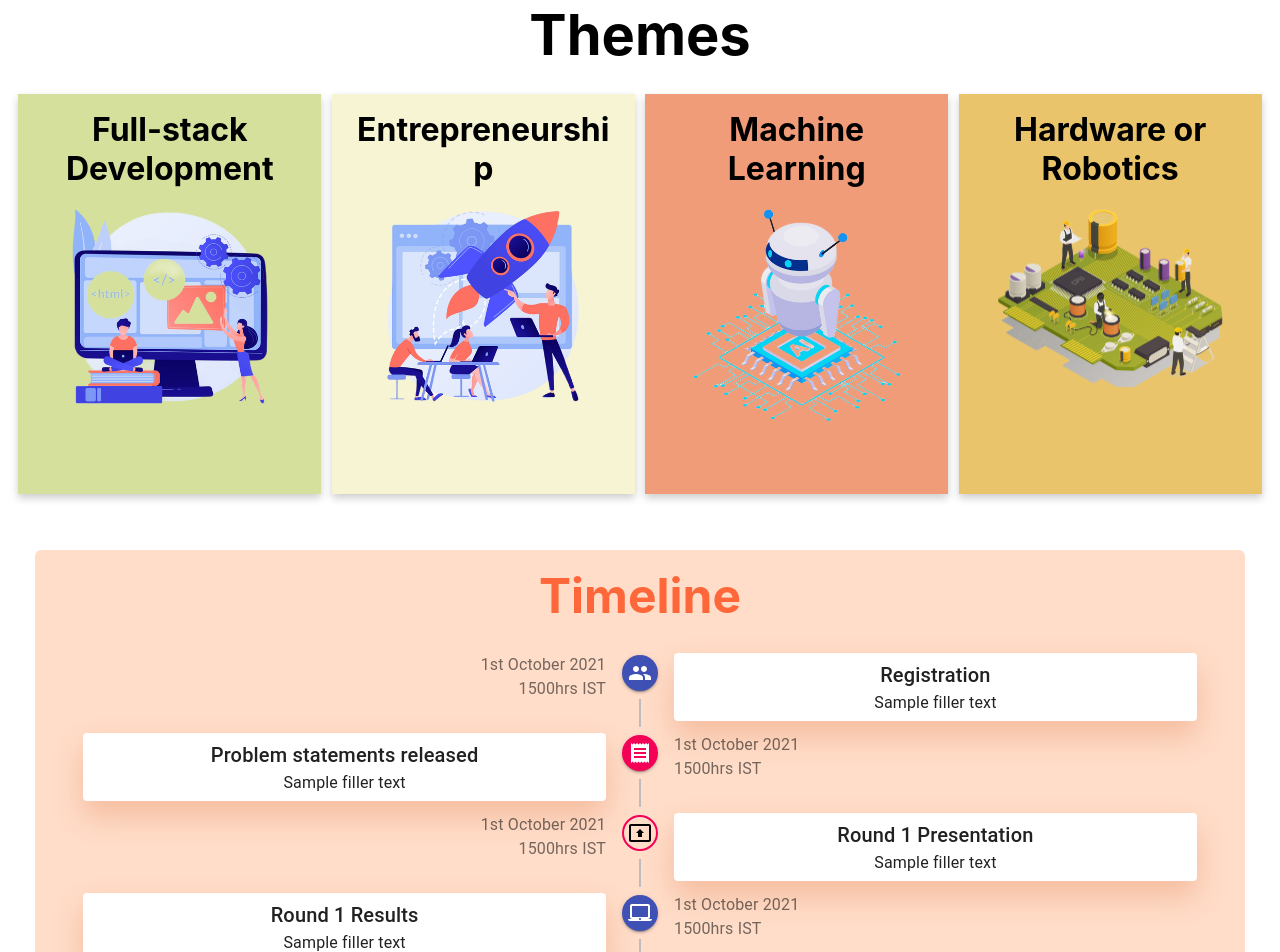
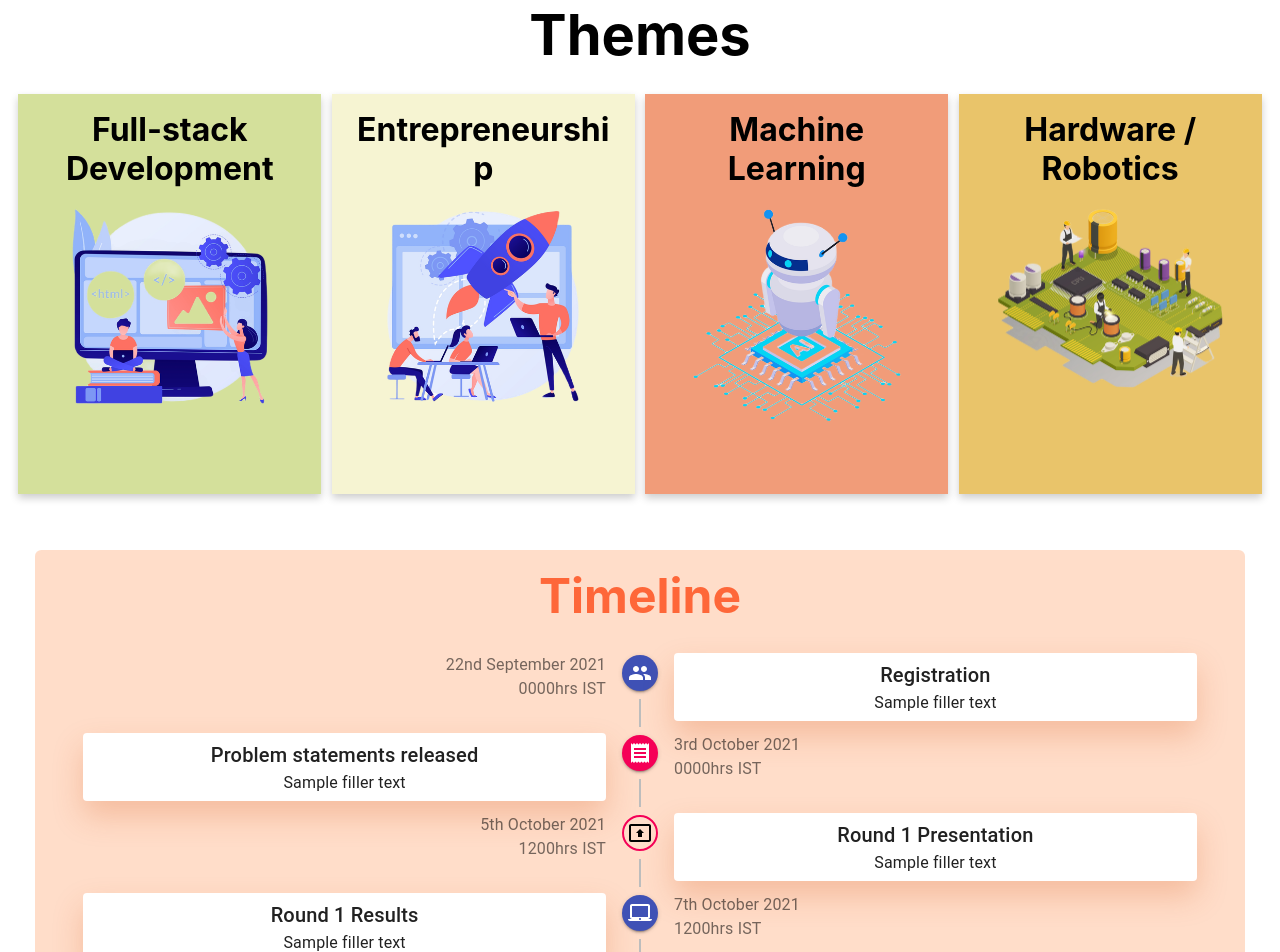
Before and after one commit to amanMahendroo/innovathon, a React (Create React App) app in the folder my-app/: page / in a window 1280 px wide. Shown: the part 1380-2332 px from the top of the page. Built offline with nearby package versions, Linux system fonts and the light colour scheme.

Commit message:
minor changes

```diff
--- a/my-app/src/assets/content.json
+++ b/my-app/src/assets/content.json
@@ -11,14 +11,14 @@
             "title": "Full-stack Development",
             "img_url": "",
             "img_alt": "full-stack",
-            "text": "Lorem ipsum dolor sit amet consectetur adipisicing elit. Dignissimos facilis voluptatum magnam eum sunt ipsa provident nulla nihil sapiente, consectetur quisquam aut, dolores blanditiis corporis iste quam sint! Debitis, dolores."
+            "text": "Test your expertise in creating user-friendly interfaces and coming up with intriguing solutions for challenging real life problems. Innovathon’21 will provide you hands-on experience to explore your potential in the field of Full stack development. Now is the chance to build an effective solution using all possible languages and frameworks with added business logic and user mindset."
         },
         {
             "key": "t-2",
             "title": "Entrepreneurship",
             "img_url": "",
             "img_alt": "entrepreneurship",
-            "text": "Lorem ipsum dolor sit amet consectetur adipisicing elit. Dignissimos facilis voluptatum magnam eum sunt ipsa provident nulla nihil sapiente, consectetur quisquam aut, dolores blanditiis corporis iste quam sint! Debitis, dolores."
+            "text": "An entrepreneur is a person who has the possession of a new enterprise, venture or idea and is accountable for the inherent risks and the outcome. Entrepreneur is a term applied to a person who is willing to launch a new venture or enterprise and accept full responsibility for the outcome. Entrepreneurs are at the forefront of today’s techno-startup revolution. Are you ready to unleash the Entrepreneur within you and bring the change you want to see in the world?"
         },
         {
             "key": "t-3",
@@ -29,53 +29,53 @@
         },
         {
             "key": "t-4",
-            "title": "Hardware or Robotics",
+            "title": "Hardware / Robotics",
             "img_url": "",
             "img_alt": "hardware-robotics",
-            "text": "Lorem ipsum dolor sit amet consectetur adipisicing elit. Dignissimos facilis voluptatum magnam eum sunt ipsa provident nulla nihil sapiente, consectetur quisquam aut, dolores blanditiis corporis iste quam sint! Debitis, dolores."
+            "text": "Get ready to put your hardware programming skills to test!  The hardware challenge is all about building viable, ready to deploy solutions to real life problems ranging from everyday automation to medical and intelligent security systems."
         }
     ],
     "Timeline": [
         {
             "title": "Registration",
             "content": "Sample filler text",
-            "date": "1st October 2021",
-            "time": "1500hrs IST"
+            "date": "22nd September 2021",
+            "time": "0000hrs IST"
         },
         {
             "title": "Problem statements released",
             "content": "Sample filler text",
-            "date": "1st October 2021",
-            "time": "1500hrs IST"
+            "date": "3rd October 2021",
+            "time": "0000hrs IST"
         },
         {
             "title": "Round 1 Presentation",
             "content": "Sample filler text",
-            "date": "1st October 2021",
-            "time": "1500hrs IST"
+            "date": "5th October 2021",
+            "time": "1200hrs IST"
         },
         {
             "title": "Round 1 Results",
             "content": "Sample filler text",
-            "date": "1st October 2021",
-            "time": "1500hrs IST"
+            "date": "7th October 2021",
+            "time": "1200hrs IST"
         },
         {
             "title": "Round 2 Presentation",
             "content": "Sample filler text",
-            "date": "1st October 2021",
-            "time": "1500hrs IST"
+            "date": "7th October 2021",
+            "time": "1200hrs IST"
         },
         {
             "title": "Round 2 Results",
             "content": "Sample filler text",
-            "date": "1st October 2021",
-            "time": "1500hrs IST"
+            "date": "11th October 2021",
+            "time": "1200hrs IST"
         },
         {
             "title": "Felicitation",
             "content": "Sample filler text",
-            "date": "1st October 2021",
+            "date": "13th October 2021",
             "time": "1500hrs IST"
         }
     ],
@@ -85,24 +85,27 @@
             "list": [
                 {
                     "name": "Dr. Shailender Kumar",
-                    "img_url": "",
-                    "img_alt": "",
-                    "sub": "Sample filler text",
+                    "img_url": "https://i.ibb.co/KGwsDh5/shailender-kumar.jpg",
+                    "sub": "University Hackathon Coordinator",
                     "social_url": ""
                 },
                 {
                     "name": "Dr. Girish Kumar",
-                    "img_url": "",
-                    "img_alt": "",
-                    "sub": "Sample filler text",
+                    "img_url": "https://i.ibb.co/SfyLxK8/girish-kumar.jpg",
+                    "sub": "CEO DTU-IIF",
                     "social_url": "http://www.dtu.ac.in/Web/Departments/Mechanical/faculty/girishkumar.php"
                 },
                 {
                     "name": "Dr. Ravindra Singh",
-                    "img_url": "",
-                    "img_alt": "",
-                    "sub": "Sample filler text",
+                    "img_url": "https://i.ibb.co/kXtNm7Q/ravindra-singh.jpg",
+                    "sub": "Dept of Design",
                     "social_url": "http://www.dtu.ac.in/Web/Departments/design/faculty/ravindrasingh.php"
+                },
+                {
+                    "name": "Mr. Partha Pratiim Das",
+                    "img_url": "https://i.ibb.co/3dSgNbY/partha-pratiim.jpg",
+                    "sub": "Dept of Design",
+                    "social_url": "https://www.linkedin.com/in/partha-p-d/"
                 }
             ]
         },
@@ -111,30 +114,26 @@
             "list": [
                 {
                     "name": "Aman Mahendroo",
-                    "img_url": "",
-                    "img_alt": "",
-                    "sub": "Sample filler text",
+                    "img_url": "https://i.ibb.co/gWsFpDB/aman-mahendroo.jpg",
+                    "sub": "Machine Learning",
                     "social_url": "https://www.linkedin.com/in/amanmahendroo/"
                 },
                 {
                     "name": "Aaradhya Beri",
-                    "img_url": "",
-                    "img_alt": "",
-                    "sub": "Sample filler text",
+                    "img_url": "https://i.ibb.co/hdRsQ4J/aaradhya-beri.jpg",
+                    "sub": "Full Stack",
                     "social_url": "https://www.linkedin.com/in/aaradhya-beri-83213a148/"
                 },
                 {
                     "name": "Anurag Hooda",
-                    "img_url": "",
-                    "img_alt": "",
-                    "sub": "Sample filler text",
+                    "img_url": "https://i.ibb.co/xKZTkS6/anurag-hooda.jpg",
+                    "sub": "Entrepreneurship",
                     "social_url": "https://www.linkedin.com/in/anuraghooda/"
                 },
                 {
                     "name": "Pranav Bhatnagar",
-                    "img_url": "",
-                    "img_alt": "",
-                    "sub": "Sample filler text",
+                    "img_url": "https://i.ibb.co/qdDhBzf/pranav-bhatnagar.jpg",
+                    "sub": "Machine Learning",
                     "social_url": "https://www.linkedin.com/in/pranavbhatnagar2000/"
                 }
             ]
@@ -145,50 +144,49 @@
                 {
                     "name": "Aditya Sharan",
                     "img_url": "",
-                    "img_alt": "",
-                    "sub": "Sample filler text",
+                    "sub": "Accounts",
                     "social_url": "https://www.linkedin.com/in/aditya-sharan-171496176/"
                 },
                 {
                     "name": "Prashubh Atri",
-                    "img_url": "",
-                    "img_alt": "",
-                    "sub": "Sample filler text",
+                    "img_url": "https://i.ibb.co/zXRG3pk/prashubh-atri.jpg",
+                    "sub": "Full Stack",
                     "social_url": "https://www.linkedin.com/in/prashubh-atri-051698188/"
                 },
                 {
                     "name": "Nilesh Aditya",
                     "img_url": "",
-                    "img_alt": "",
-                    "sub": "Sample filler text",
+                    "sub": "Full Stack",
                     "social_url": "https://www.linkedin.com/in/nilesh-aditya/"
                 },
                 {
                     "name": "Pratyush Bhatt",
-                    "img_url": "",
-                    "img_alt": "",
-                    "sub": "Sample filler text",
+                    "img_url": "https://i.ibb.co/QjV479p/pratyush-bhatt.jpg",
+                    "sub": "Hardware / Robotics",
                     "social_url": "https://www.linkedin.com/in/pratyush-bhatt-7a6b56208/"
                 },
                 {
                     "name": "Sampreet Bharali",
                     "img_url": "",
-                    "img_alt": "",
-                    "sub": "Sample filler text",
+                    "sub": "Hardware / Robotics",
                     "social_url": "https://www.linkedin.com/in/sampreet-bharali-5b71a81a0/"
+                },
+                {
+                    "name": "Nishant Sharma",
+                    "img_url": "https://i.ibb.co/ctDy0hN/nishant-sharme.jpg",
+                    "sub": "Entrepreneurship",
+                    "social_url": "https://www.linkedin.com/in/nishant-sharma-a54683196/"
                 },
                 {
                     "name": "Samar Pratap Singh",
                     "img_url": "",
-                    "img_alt": "",
-                    "sub": "Sample filler text",
+                    "sub": "Hardware / Robotics",
                     "social_url": "https://www.linkedin.com/in/samar-pratap-21a9461a1/"
                 },
                 {
                     "name": "Sai Keshari",
-                    "img_url": "",
-                    "img_alt": "",
-                    "sub": "Sample filler text",
+                    "img_url": "https://i.ibb.co/B627Vvg/sai-keshari.jpg",
+                    "sub": "Website",
                     "social_url": "https://www.linkedin.com/in/sai-keshari-2a3916190/"
                 }
             ]
--- a/my-app/src/components/about.js
+++ b/my-app/src/components/about.js
@@ -29,11 +29,11 @@ export default function About() {
                     <FontAwesomeIcon icon={faUserPlus} class="aboutCardSvg1"/> <br/>
                     <span>22 <sup>nd</sup> September 2021</span>
                 </div>
-                <div class="aboutCard">
+                {/* <div class="aboutCard">
                     <span>Win cash prizes worth</span> <br/>
                     <FontAwesomeIcon icon={faRupeeSign} class="aboutCardSvg2"/> <br/>
                      <span>INR 68,000 </span>
-                </div>
+                </div> */}
                 <div class="aboutCard">
                     <span>Win cash prizes worth</span> <br/>
                     <FontAwesomeIcon icon={faRupeeSign} class="aboutCardSvg2"/> <br/>
--- a/my-app/src/components/org.js
+++ b/my-app/src/components/org.js
@@ -57,7 +57,7 @@ export default function Org() {
                             {sub.list.map(person => (
                                 <div className="person-info">
                                     <div className="person-img">
-                                        {person.img_url === "" ? <img src={defaultImg} alt={person.img_alt} /> : <img src={person.img_url} alt={person.img_alt} />}
+                                        {person.img_url === "" ? <img src={defaultImg} alt={person.name} /> : <img src={person.img_url} alt={person.name} />}
                                         {/* <div className={classes.root}>
                                             <Avatar alt="Remy Sharp" src="/static/images/avatar/1.jpg" className={classes.large} />
                                         </div> */}
--- a/my-app/src/components/themes.js
+++ b/my-app/src/components/themes.js
@@ -39,7 +39,7 @@ export default function Themes() {
                         </div>
                         <div class="flip-card-back">
                             <div style={{padding:'0.6em'}}>
-                                <h2>Problem Statement</h2>
+                                <h2>{Content.Themes[0].title}</h2>
                                 <p>{Content.Themes[0].text}</p>
                             </div>
                         </div>
@@ -53,8 +53,8 @@ export default function Themes() {
                         </div>
                         <div class="flip-card-back">
                             <div style={{padding:'0.6em'}}>
-                                <h2>Problem Statement</h2>
-                                <p>{Content.Themes[0].text}</p>
+                                <h2>{Content.Themes[1].title}</h2>
+                                <p>{Content.Themes[1].text}</p>
                             </div>
                         </div>
                     </div>
@@ -67,8 +67,8 @@ export default function Themes() {
                         </div>
                         <div class="flip-card-back">
                             <div style={{padding:'0.6em'}}>
-                                <h2>Problem Statement</h2>
-                                <p>{Content.Themes[0].text}</p>
+                                <h2>{Content.Themes[2].title}</h2>
+                                <p>{Content.Themes[2].text}</p>
                             </div>
                         </div>
                     </div>
@@ -82,8 +82,8 @@ export default function Themes() {
                         </div>
                         <div class="flip-card-back">
                             <div style={{padding:'0.6em'}}>
-                                <h2>Problem Statement</h2>
-                                <p>{Content.Themes[0].text}</p>
+                                <h2>{Content.Themes[3].title}</h2>
+                                <p>{Content.Themes[3].text}</p>
                             </div>
                         </div>
                     </div>
```
Also changed, not shown: my-app/src/assets/css/org.css (+10 -4 lines), 1 other file (tests, documents, lock files or other folders).
